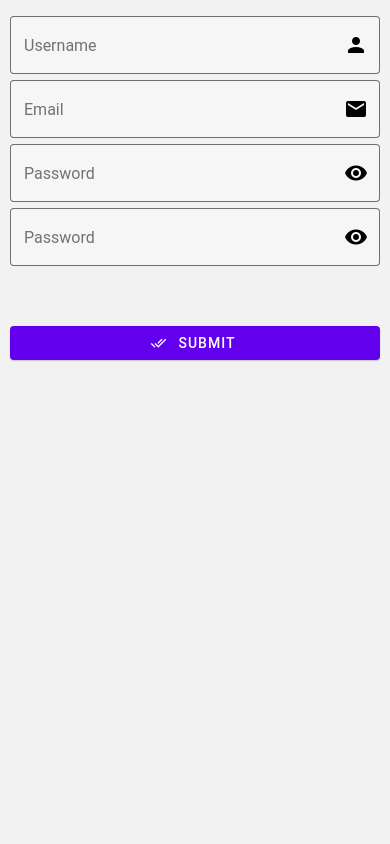
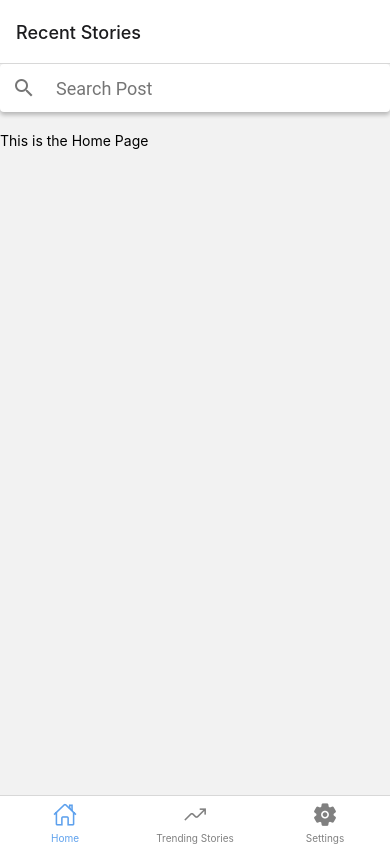
Before and after one commit to molary23/Lucipost, a React Native app: screen /HomeScreen in a window 390 px wide. Built offline with nearby package versions, Linux system fonts and the light colour scheme.

Commit message:
home - search navigation

```diff
--- a/src/components/screen/HomeScreen.js
+++ b/src/components/screen/HomeScreen.js
@@ -4,11 +4,24 @@ import { Text } from "react-native";
 import { MainView } from "../../styles/all";
 
 import Searchbar from "../../layouts/SearchBar";
+import SearchScreen from "./SearchScreen";
 
-function HomeScreen() {
+function HomeScreen({ navigation }) {
   return (
     <MainView>
-      <Searchbar />
+      <Searchbar
+        placeholder="Search Post"
+        icon="magnify"
+        onFocus={() =>
+          navigation.navigate(SearchScreen, {
+            screen: "SearchScreen",
+            params: {
+              user: "anything_string_or_object",
+            },
+          })
+        }
+        sender={"HomeScreen"}
+      />
       <Text>This is the Home Page</Text>
     </MainView>
   );
--- a/src/components/screen/Register.js
+++ b/src/components/screen/Register.js
@@ -1,9 +1,10 @@
 import * as React from "react";
 import { CommonActions } from "@react-navigation/native";
 
-import { MainView } from "../../styles/all";
+import { MainView, FormView, FormCard } from "../../styles/all";
 import TextInputField from "../../layouts/TextInputField";
-import Button from "../../layouts/MyButton";
+import MyButton from "../../layouts/MyButton";
+import MyHeader from "../../layouts/MyHeader";
 
 function Register({ navigation }) {
   const [password, setPassword] = React.useState("");
@@ -21,6 +22,10 @@ function Register({ navigation }) {
 
   return (
     <MainView>
+      <MyHeader title="Register" />
+
+      <FormView>
+        <FormCard>
           <TextInputField
             onChangeText={(username) => changeUsernameHandler(username)}
             label="Username"
@@ -52,7 +57,7 @@ function Register({ navigation }) {
             error={false}
           />
 
-      <Button
+          <MyButton
             icon="check-all"
             label="Submit"
             mode="contained"
@@ -70,6 +75,8 @@ function Register({ navigation }) {
               )
             }
           />
+        </FormCard>
+      </FormView>
     </MainView>
   );
 }
--- a/src/components/screen/SearchScreen.js
+++ b/src/components/screen/SearchScreen.js
@@ -0,0 +1,27 @@
+import * as React from "react";
+import { StyleSheet, Text, View, SafeAreaView, StatusBar } from "react-native";
+
+import Searchbar from "../../layouts/SearchBar";
+
+import { MainView } from "../../styles/all";
+
+function SearchScreen({ navigation }) {
+  const [searchQuery, setSearchQuery] = React.useState("");
+
+  const onChangeText = (query) => setSearchQuery(query);
+  return (
+    <MainView>
+      <Searchbar
+        placeholder="Search Post..."
+        icon="keyboard-backspace"
+        onIconPress={() => navigation.goBack()}
+        value={searchQuery}
+        onChangeText={onChangeText}
+        sender="SearchScreen"
+      />
+      <Text>This is the Search Post Page</Text>
+    </MainView>
+  );
+}
+
+export default SearchScreen;
--- a/src/components/screen/SettingScreen.js
+++ b/src/components/screen/SettingScreen.js
@@ -1,8 +1,24 @@
 import * as React from "react";
 import { StyleSheet, Text, View, SafeAreaView, StatusBar } from "react-native";
 
-function SettingScreen() {
-  return <View>SettingScreen</View>;
+import MyButton from "../../layouts/MyButton";
+
+function SettingScreen({ navigation }) {
+  return (
+    <View>
+      <Text>Settings</Text>
+      <MyButton
+        icon="check-all"
+        label="Submit"
+        mode="contained"
+        onPress={() =>
+          navigation.navigate("WebKitScreen", {
+            user: "Molary",
+          })
+        }
+      />
+    </View>
+  );
 }
 
 export default SettingScreen;
--- a/src/components/screen/TrendingScreen.js
+++ b/src/components/screen/TrendingScreen.js
@@ -1,7 +1,11 @@
 import { StyleSheet, Text, View, SafeAreaView, StatusBar } from "react-native";
 
 function TrendingScreen() {
-  return <View>Trending</View>;
+  return (
+    <View>
+      <Text>Trending</Text>
+    </View>
+  );
 }
 
 export default TrendingScreen;
--- /dev/null
+++ b/src/components/screen/WebKitScreen.js
@@ -0,0 +1,13 @@
+import React from "react";
+import { StyleSheet, Text, View, SafeAreaView, StatusBar } from "react-native";
+
+function WebKitScreen({ route }) {
+  console.log(route);
+  return (
+    <View>
+      <Text>WebKitScreen</Text>
+    </View>
+  );
+}
+
+export default WebKitScreen;
--- a/src/layouts/MainStack.js
+++ b/src/layouts/MainStack.js
@@ -4,11 +4,13 @@ import { createNativeStackNavigator } from "@react-navigation/native-stack";
 
 import TabBar from "./navigator/TabBar";
 import Register from "../components/screen/Register";
+import SearchScreen from "../components/screen/SearchScreen";
+import WebKitScreen from "../components/screen/WebKitScreen";
 
 const MainStack = createNativeStackNavigator();
 
 function Main() {
-  const [screen, setScreen] = React.useState(true);
+  const [screen, setScreen] = React.useState(false);
 
   return (
     <NavigationContainer>
@@ -20,6 +22,8 @@ function Main() {
       >
         <MainStack.Screen name="Register" component={Register} />
         <MainStack.Screen name="TabBar" component={TabBar} />
+        <MainStack.Screen name="SearchScreen" component={SearchScreen} />
+        <MainStack.Screen name="WebKitScreen" component={WebKitScreen} />
       </MainStack.Navigator>
     </NavigationContainer>
   );
--- /dev/null
+++ b/src/layouts/MyHeader.js
@@ -0,0 +1,18 @@
+import * as React from "react";
+import { Appbar } from "react-native-paper";
+
+function MyHeader({ title }) {
+  return (
+    <Appbar.Header>
+      <Appbar.BackAction onPress={() => console.log("first")} />
+      <Appbar.Content title={title} />
+      <Appbar.Action icon="magnify" onPress={() => console.log("second")} />
+      <Appbar.Action
+        icon="dots-vertical"
+        onPress={() => console.log("third")}
+      />
+    </Appbar.Header>
+  );
+}
+
+export default MyHeader;
--- a/src/layouts/SearchBar.js
+++ b/src/layouts/SearchBar.js
@@ -1,18 +1,45 @@
 import * as React from "react";
+import PropTypes from "prop-types";
 
 import { Search } from "../styles/all";
 
-function SearchBar() {
-  const [searchQuery, setSearchQuery] = React.useState("");
-
-  const onChangeSearch = (query) => setSearchQuery(query);
+function SearchBar({
+  placeholder,
+  onChangeText,
+  value,
+  onFocus,
+  sender,
+  icon,
+  onIconPress,
+}) {
+  const focusHandler = () => {
+    if (sender === "HomeScreen") {
+      return onFocus();
+    } else {
+      return;
+    }
+  };
   return (
     <Search
-      placeholder="Search"
-      onChangeText={onChangeSearch}
-      value={searchQuery}
+      placeholder={placeholder}
+      onChangeText={onChangeText}
+      value={value}
+      onFocus={focusHandler}
+      sender={sender}
+      icon={icon}
+      onIconPress={onIconPress}
     />
   );
 }
 
+SearchBar.propTypes = {
+  placeholder: PropTypes.string.isRequired,
+  onChangeText: PropTypes.func,
+  onIconPress: PropTypes.func,
+  onFocus: PropTypes.func,
+  value: PropTypes.string,
+  sender: PropTypes.string.isRequired,
+  icon: PropTypes.string.isRequired,
+};
+
 export default SearchBar;
--- a/src/styles/all.js
+++ b/src/styles/all.js
@@ -3,7 +3,6 @@ import { Text, View, SafeAreaView, StatusBar } from "react-native";
 import { Searchbar, Button } from "react-native-paper";
 
 export const MainView = styled(View)`
-  padding: ${(props) => props.theme.spacing[1]};
   flex: 1;
 `;
 
@@ -12,5 +11,20 @@ export const Search = styled(Searchbar)`
 `;
 
 export const Btn = styled(Button)`
-  margin-top: ${(props) => props.theme.spacing[4]};
+  margin-top: ${(props) => props.theme.spacing[2]};
 `;
+
+export const FormView = styled(View)`
+  flex: 1;
+  background: blue;
+  justify-content: flex-end;
+  padding: ${(props) => props.theme.spacing[2]};
+`;
+
+export const FormCard = styled(View)`
+  flex: 0.7;
+  background: red;
+  padding: ${(props) => props.theme.spacing[2]};
+  width: 98%;
+  margin: 0 auto;
+`;
```
Lines whose indentation alone changed are shown as unchanged.
